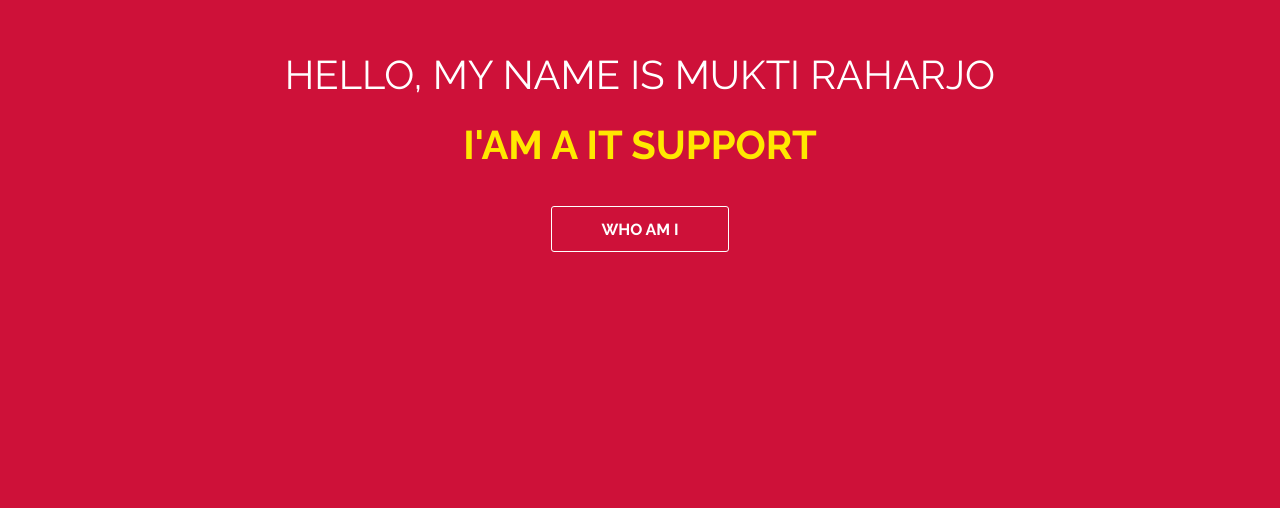
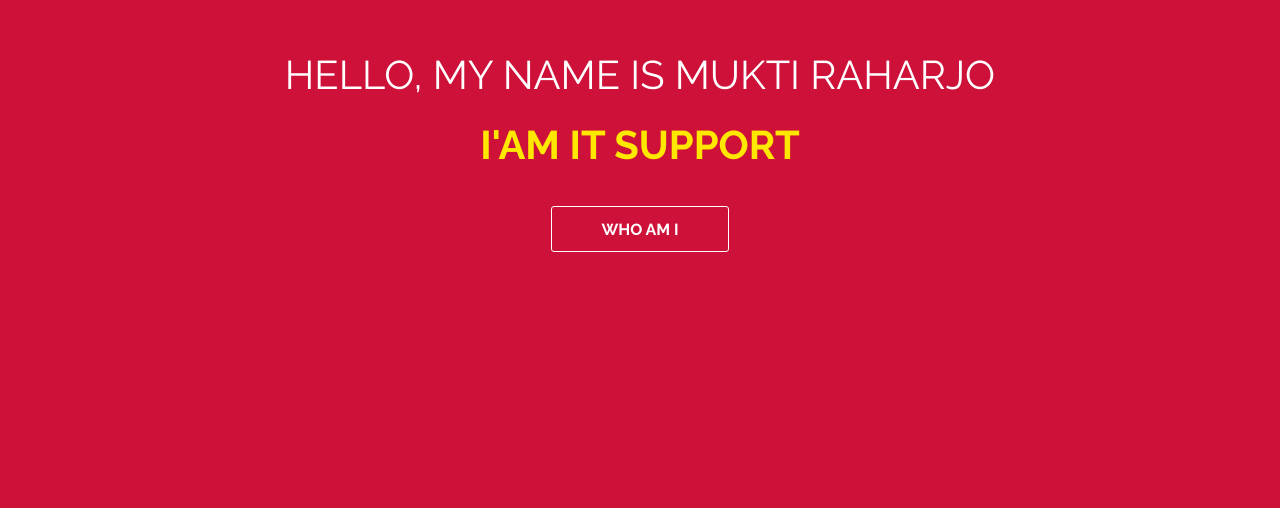
Before and after one commit to raharjomukti/portofolio-new, a plain HTML site: page index.html in a window 1280 px wide. Shown: the part 142-656 px from the top of the page. Drawn offline with Linux system fonts and the light colour scheme.

Commit message:
Update index.html

```diff
--- a/index.html
+++ b/index.html
@@ -35,7 +35,7 @@ Licence: Creative Commons Attribution 3.0** - http://creativecommons.org/license
           <div class="col-md-12">
 
             <div class="top_left_cont zoomIn wow animated">
-              <h2>Hello, my name is Mukti Raharjo<br> <strong>I'am a IT Support</strong></h2>
+              <h2>Hello, my name is Mukti Raharjo<br> <strong>I'am IT Support</strong></h2>
 
                 <div class="underline"></div>
               <a href="#aboutUs" class="read_more2">Who Am I</a> </div>
```
